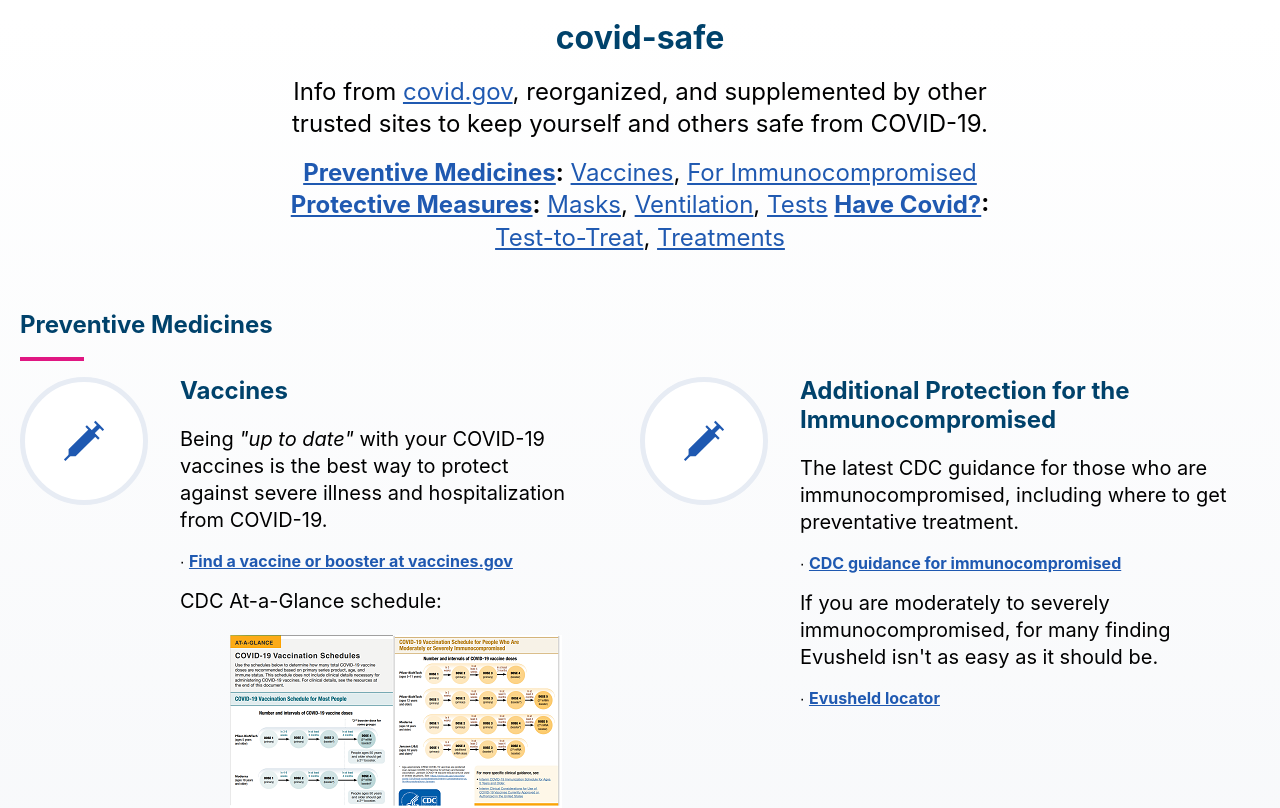
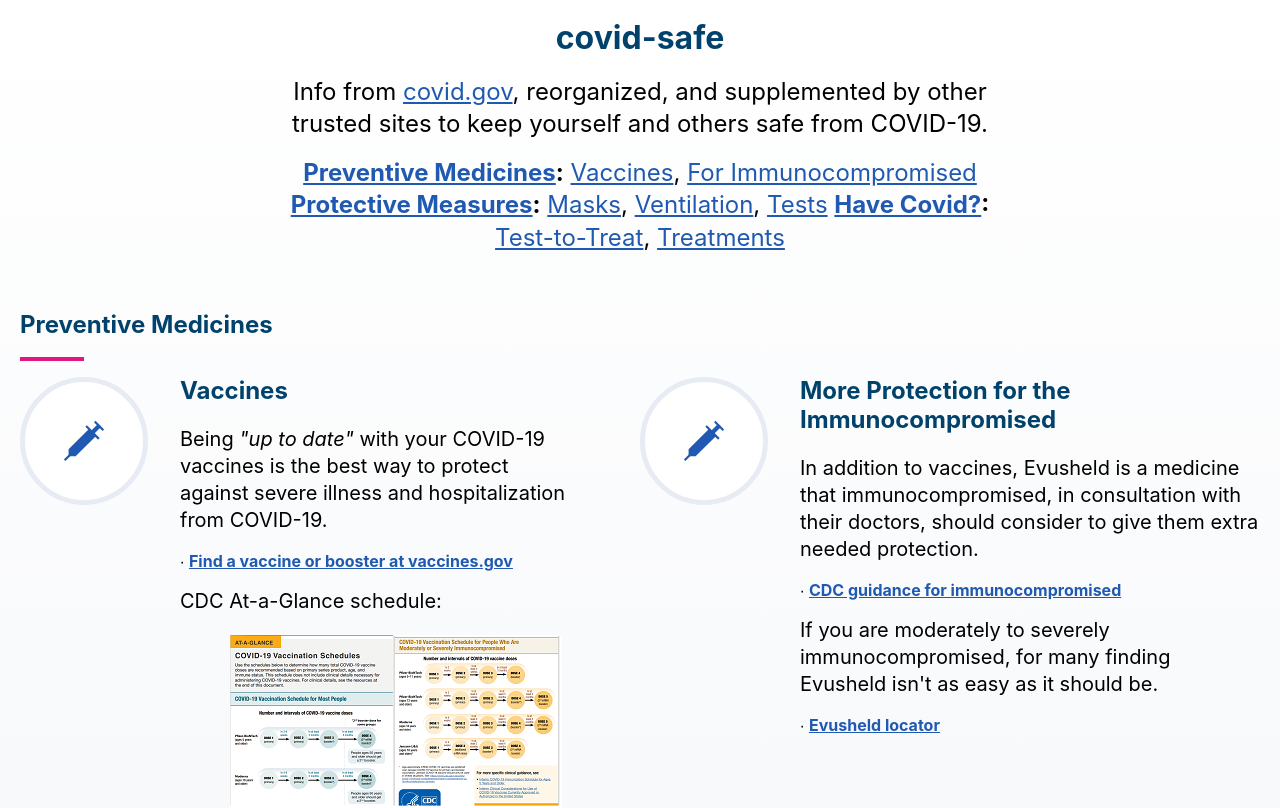
Before and after one commit to rrelyea/covid-safe, a React (Create React App) app: page / in a window 1280 px wide. Shown: the top 808 px of the page. Built offline with nearby package versions, Linux system fonts and the light colour scheme.

Commit message:
rephrase immuncompromised section

```diff
--- a/src/App.js
+++ b/src/App.js
@@ -53,11 +53,11 @@
                   <div className="toolkit__box__icon toolkit__mobile__icon">
                     <img src={syringe} className="small" width="47" height="55" alt="Syringe Icon" />
                   </div>
-                  <span>Additional Protection for the Immunocompromised</span>
+                  <span>More Protection for the Immunocompromised</span>
                 </h3>
                 <p>
-                The latest CDC guidance for those who are immunocompromised, including where to get preventative treatment.
-              </p>
+                  In addition to vaccines, Evusheld is a medicine that immunocompromised, in consultation with their doctors, should consider to give them extra needed protection.
+                </p>
               &#8729; <a href="https://www.cdc.gov/coronavirus/2019-ncov/need-extra-precautions/people-with-medical-conditions.html#immunocompromised" rel="noopener">CDC guidance for immunocompromised</a>
 
               <p>If you are moderately to severely immunocompromised, for many finding Evusheld isn't as easy as it should be.</p>
```
